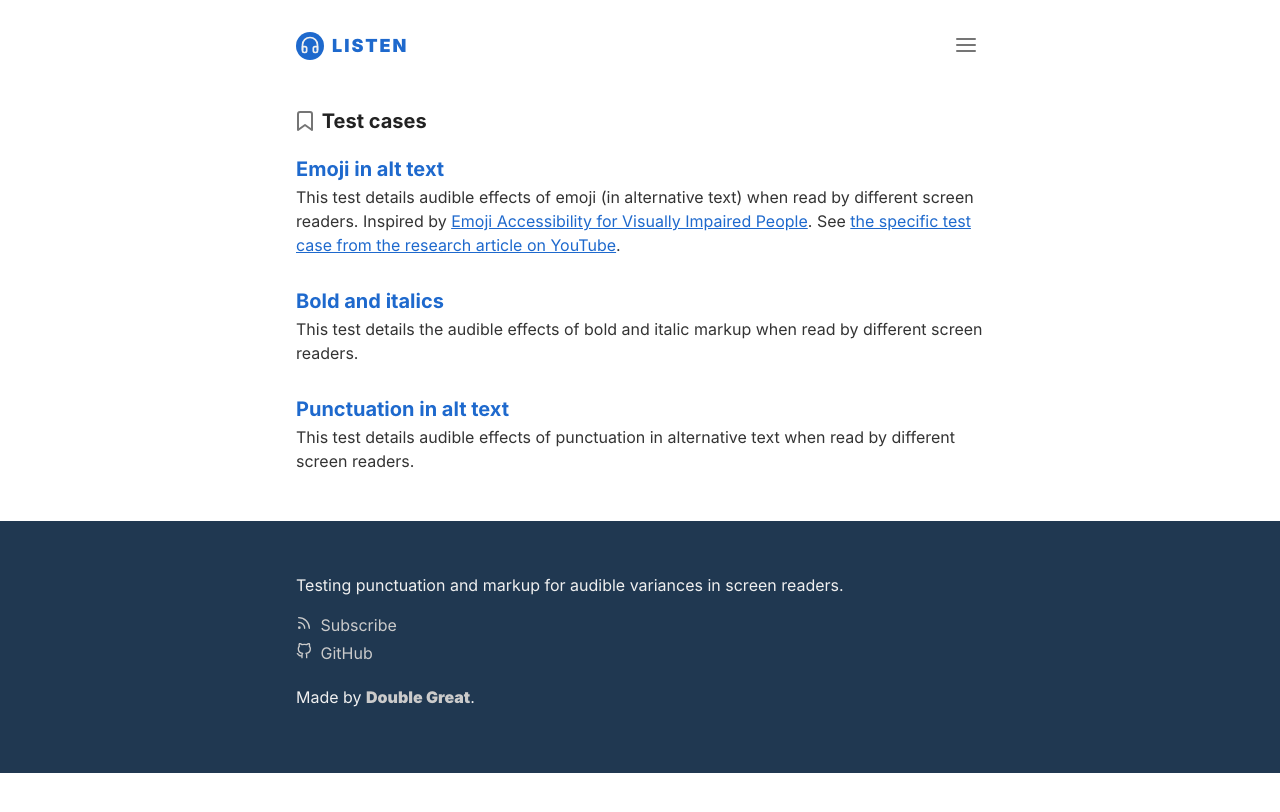
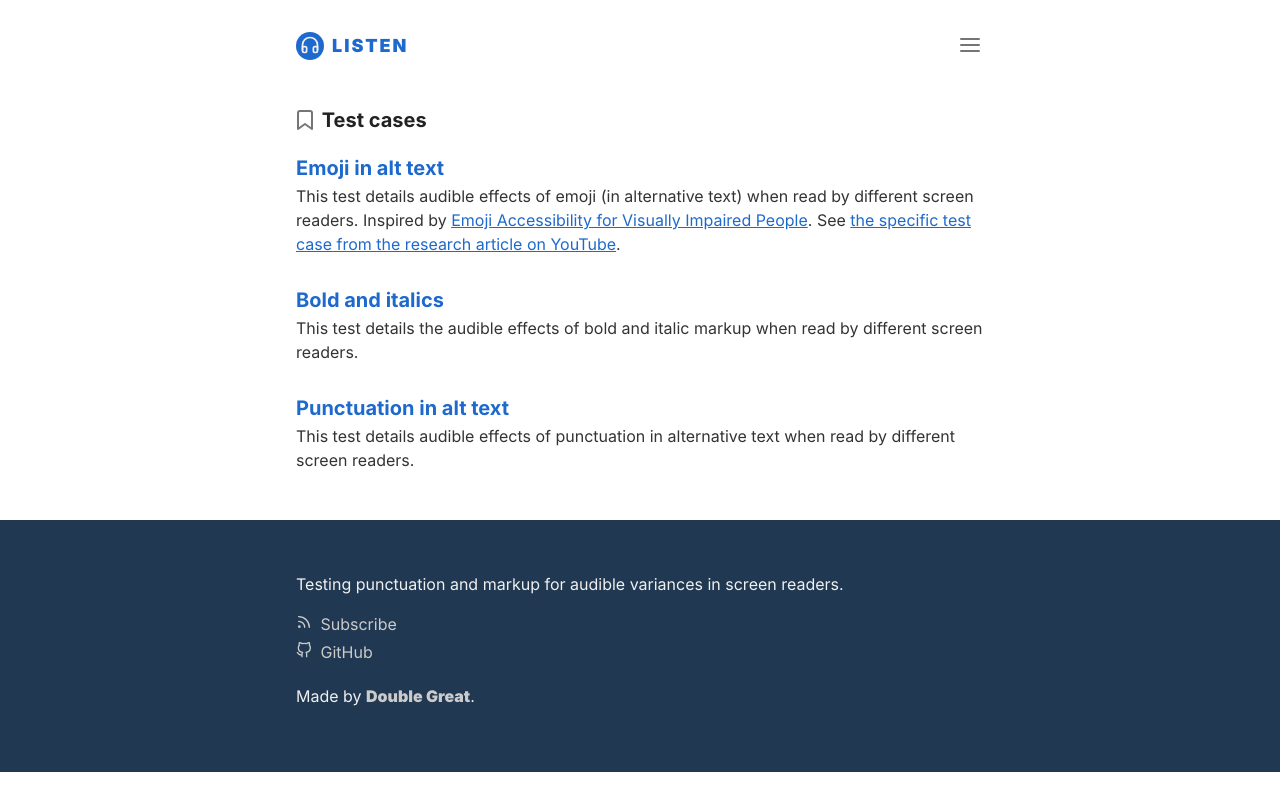
Before and after one commit to double-great/listen, a Jekyll site: the page built from index.md, in a window 1280 px wide. Shown: the top 812 px of the page. Built offline with Jekyll 4.4.1, drawn with Linux system fonts in a browser that asks for light colours.

Commit message:
Adjust button spacing

```diff
--- a/_sass/_junkdrawer.scss
+++ b/_sass/_junkdrawer.scss
@@ -171,10 +171,13 @@
 }
 
 .site-menu-button {
+  width: 1.75rem;
+  height: 1.75rem;
+  padding: 0;
   background: transparent;
   border: none;
   cursor: pointer;
-  appearance: none; // stylelint-disable-line plugin/no-unsupported-browser-features
+  -webkit-appearance: none; // stylelint-disable-line
 
   svg {
     width: 1.5rem;
```
